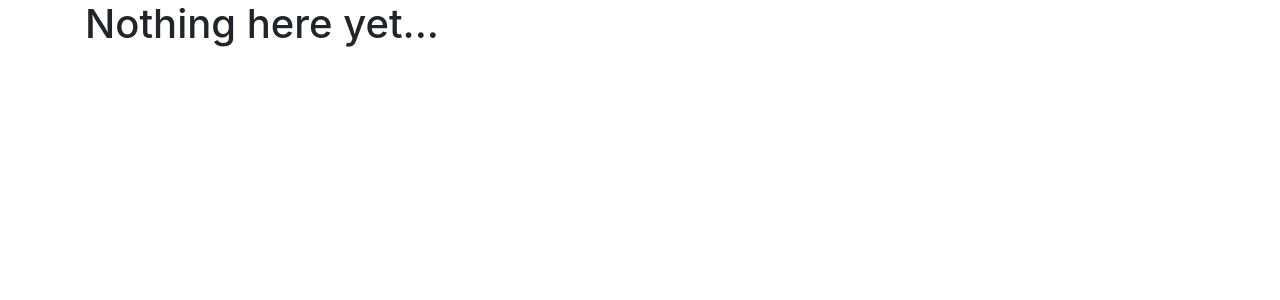
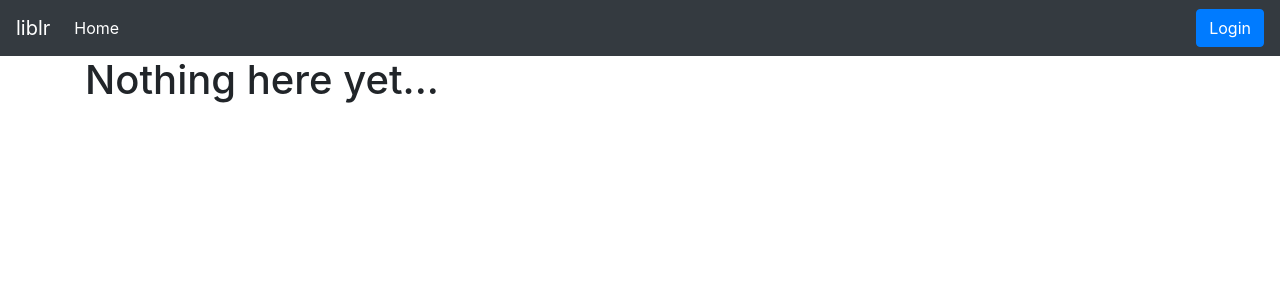
Before and after one commit to schwetzen/liblr, a Django app: template src/app/templates/index.html in a window 1280 px wide. Shown: the top 300 px of the page. Run offline with Django 3.2, Linux system fonts and the light colour scheme; the template is opened without the code that fills it, so the values that code supplies are empty; some libraries are stand-ins or nearby versions.

Commit message:
Added navbar to base template + small fixes

```diff
--- a/src/app/templates/base.html
+++ b/src/app/templates/base.html
@@ -11,9 +11,39 @@
         <link rel="stylesheet" href="https://maxcdn.bootstrapcdn.com/bootstrap/4.0.0/css/bootstrap.min.css" integrity="sha384-Gn5384xqQ1aoWXA+058RXPxPg6fy4IWvTNh0E263XmFcJlSAwiGgFAW/dAiS6JXm" crossorigin="anonymous">
         <link rel="stylesheet" href="{% static 'liblr/css/styles.css' %}" type="text/css">
 
-        <title>{{ title }}</title>
+        <title>{% block title %}Home{% endblock %}</title>
     </head>
     <body>
+        <nav class="navbar navbar-expand-lg navbar-dark bg-dark">
+            <a class="navbar-brand" href="{% url 'index' %}">liblr</a>
+
+            <button class="navbar-toggler" type="button" data-toggle="collapse" data-target="#navbarSupportedContent" aria-controls="navbarSupportedContent" aria-expanded="false" aria-label="Toggle navigation">
+                <span class="navbar-toggler-icon"></span>
+            </button>
+
+            <div class="collapse navbar-collapse" id="navbarSupportedContent">
+                <ul class="navbar-nav mr-auto">
+                    <li class="nav-item {% block index %}{% endblock %}">
+                        <a class="nav-link" href="{% url 'index' %}">Home</a>
+                    </li>
+                </ul>
+
+                {% if user.is_authenticated %}
+                <form class="form-inline my-2 my-lg-0" action="{% url 'logout' %}" method="POST">
+                    {% csrf_token %}
+                    <button class="btn btn-danger my-2 my-sm-0" type="submit">Logout</button>
+                    <input type="hidden" name="next" value="{{ next }}">
+                </form>
+                {% else %}
+                <div class="form-row my-2 my-lg-0">
+                    <div class="col">
+                        <a class="btn btn-primary my-2 my-sm-0" href="{% url 'login' %}">Login</a>
+                        {#<a class="btn btn-primary my-2 my-sm-0" href="{% url 'register' %}">Register</a>#}
+                    </div>
+                </div>
+                {% endif %}
+            </div>
+        </nav>
         <div class="container">
             {% block content %}
             {% endblock %}
--- a/src/app/templates/index.html
+++ b/src/app/templates/index.html
@@ -1,4 +1,7 @@
 {% extends 'base.html' %}
+
+{% block title %}Home{% endblock %}
+{% block index %}active{% endblock %}
 
 {% block content %}
 
```
